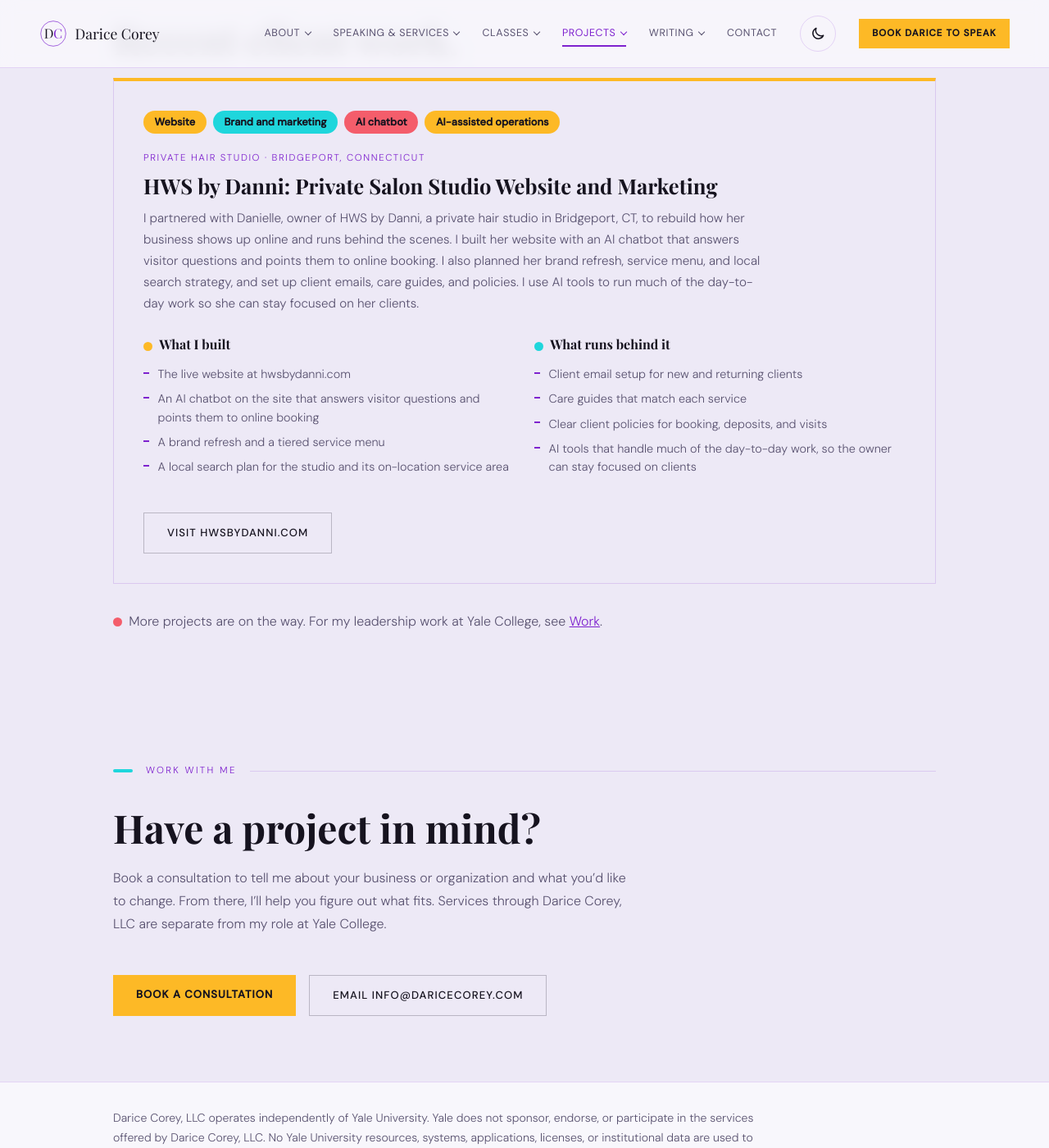
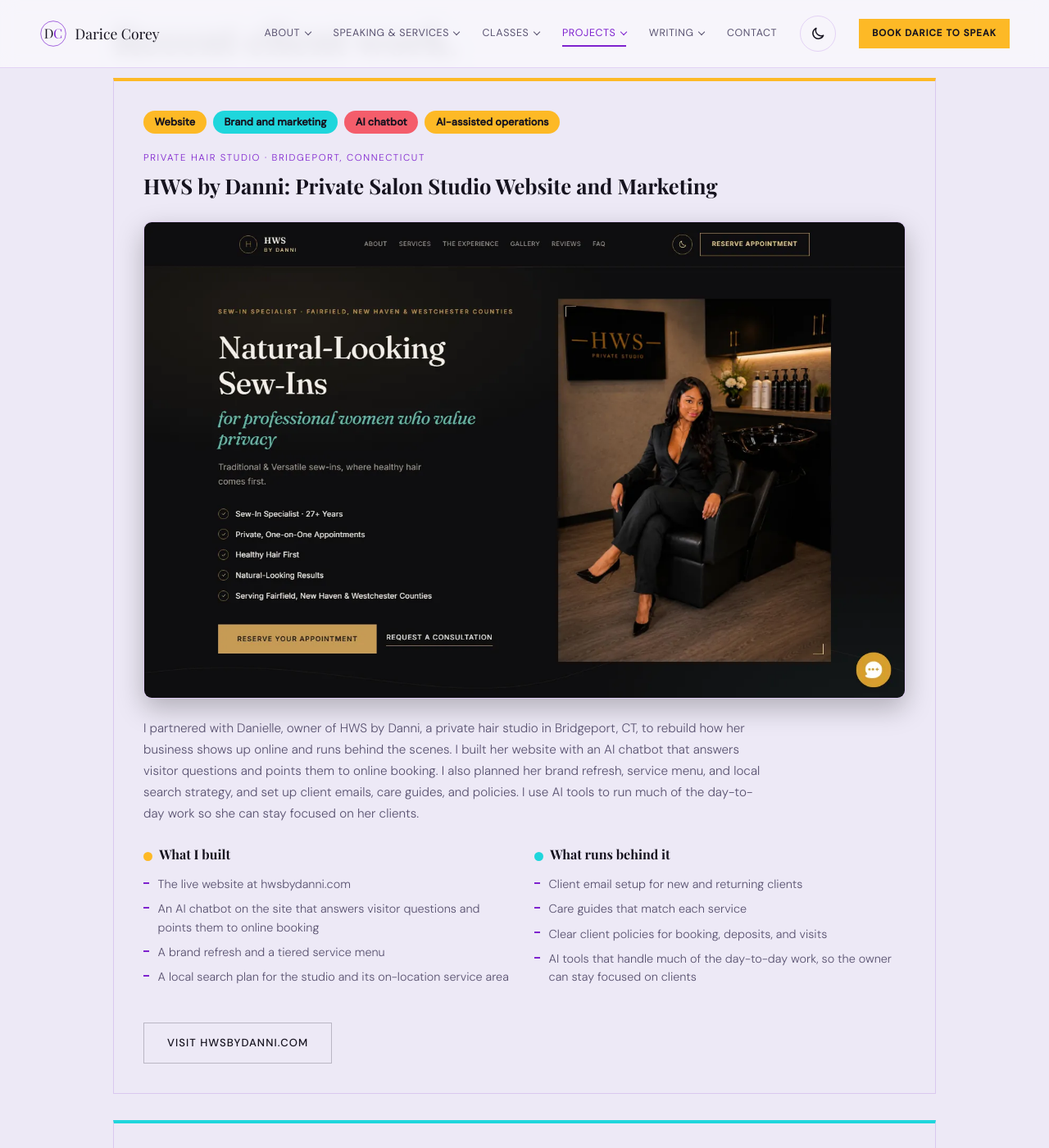
Before and after one commit to dcoreyrasm/dcoreyrasm.github.io, a Jekyll site: the page built from portfolio.html, in a window 1280 px wide and 1400 px high, scrolled down 823 px. Shown: the whole window at 82% size. Built offline with Jekyll 4.4.1, drawn with Linux system fonts in a browser that asks for light colours; some web fonts are replaced; some of the changed text lies outside the part shown.

Commit message:
Add site screenshots and Bleed Into Purpose project to portfolio
Adds homepage screenshots to the HWS by Danni card and a new project
card for Renée Bulwin's Bleed Into Purpose website and brand kit.

Co-Authored-By: Claude Opus 5.5 <noreply@anthropic.com>

```diff
--- a/portfolio.html
+++ b/portfolio.html
@@ -69,6 +69,9 @@
           </ul>
           <p class="portfolio-client">Private hair studio · Bridgeport, Connecticut</p>
           <h3 id="hws-heading">HWS by Danni: Private Salon Studio Website and Marketing</h3>
+          <figure class="portfolio-shot">
+            <img src="/images/portfolio/hwsbydanni-960.webp" srcset="/images/portfolio/hwsbydanni-960.webp 960w, /images/portfolio/hwsbydanni.webp 1440w" sizes="(max-width:900px) 100vw, 1000px" width="1440" height="900" loading="lazy" alt="The hwsbydanni.com home page: a dark, gold-accented layout with the headline Natural-Looking Sew-Ins, a Reserve Your Appointment button, a photo of the stylist in her private studio, and a chat button in the corner." />
+          </figure>
           <p>I partnered with Danielle, owner of HWS by Danni, a private hair studio in Bridgeport, CT, to rebuild how her business shows up online and runs behind the scenes. I built her website with an AI chatbot that answers visitor questions and points them to online booking. I also planned her brand refresh, service menu, and local search strategy, and set up client emails, care guides, and policies. I use AI tools to run much of the day-to-day work so she can stay focused on her clients.</p>
           <div class="portfolio-scope">
             <div>
@@ -91,6 +94,40 @@
             </div>
           </div>
           <a href="https://www.hwsbydanni.com" class="btn-ghost" target="_blank" rel="noopener noreferrer" aria-label="Visit hwsbydanni.com (opens in new tab)">Visit hwsbydanni.com</a>
+        </article>
+
+        <article class="portfolio-project service-card pop-card teal" aria-labelledby="bip-heading">
+          <ul class="pop-pills portfolio-tags" aria-label="Project type">
+            <li class="pop-pill teal">Website</li>
+            <li class="pop-pill rose">Brand kit</li>
+            <li class="pop-pill gold">Speaker booking</li>
+          </ul>
+          <p class="portfolio-client">Speaker and author</p>
+          <h3 id="bip-heading">Ren&eacute;e Bulwin, Bleed Into Purpose: Speaker and Author Website and Brand Kit</h3>
+          <figure class="portfolio-shot">
+            <img src="/images/portfolio/reneebulwin-960.webp" srcset="/images/portfolio/reneebulwin-960.webp 960w, /images/portfolio/reneebulwin.webp 1440w" sizes="(max-width:900px) 100vw, 1000px" width="1440" height="808" loading="lazy" alt="The reneebulwin.com home page: a soft beach-at-sunrise background with the headline What Was Buried Was Meant to Save Me, an About the Book button, and a Book a Talk button in the menu." />
+          </figure>
+          <p>I built the website for Ren&eacute;e Bulwin, a speaker and author who founded Bleed Into Purpose, a platform for breaking the silence around childhood trauma. The site gives people a calm, gentle place to learn her story, find her book, book her to speak, and find support. I also put together a brand kit so a designer, printer, or event organizer can match her look and voice.</p>
+          <div class="portfolio-scope">
+            <div>
+              <h4><span class="pop-dot teal" aria-hidden="true"></span>What I built</h4>
+              <ul>
+                <li>The live website at reneebulwin.com, on her own domain</li>
+                <li>Pages for her story, her speaking, her book, and support resources</li>
+                <li>A clear path to book a talk</li>
+                <li>Space ready for the workshops and Reiki sessions she is adding next</li>
+              </ul>
+            </div>
+            <div>
+              <h4><span class="pop-dot rose" aria-hidden="true"></span>What runs behind it</h4>
+              <ul>
+                <li>A brand kit with her colors, type, logos, buttons, and photo guidance</li>
+                <li>A voice guide with the lines she approved, in her own words</li>
+                <li>A support note on wellness pages that points to the 988 Suicide &amp; Crisis Lifeline</li>
+              </ul>
+            </div>
+          </div>
+          <a href="https://www.reneebulwin.com" class="btn-ghost" target="_blank" rel="noopener noreferrer" aria-label="Visit reneebulwin.com (opens in new tab)">Visit reneebulwin.com</a>
         </article>
 
         <p class="portfolio-more"><span class="pop-dot rose" aria-hidden="true"></span>More projects are on the way. For my leadership work at Yale College, see <a href="/work.html">Work</a>.</p>
--- a/styles.css
+++ b/styles.css
@@ -761,6 +761,9 @@ section.focus-section { background:linear-gradient(rgba(30,26,46,.86), rgba(45,3
 .portfolio-scope h4 { font-family:var(--serif); font-size:1rem; font-weight:700; color:var(--cream); margin-bottom:.75rem; }
 .portfolio-more { margin-top:2rem; color:var(--muted); line-height:1.7; }
 .portfolio-more a { color:var(--coral); }
+.portfolio-project + .portfolio-project { margin-top:2rem; }
+.portfolio-shot { margin:1rem 0 1.5rem; border:1px solid var(--line); border-radius:10px; overflow:hidden; box-shadow:0 12px 32px rgba(0,0,0,.25); }
+.portfolio-shot img { display:block; width:100%; height:auto; }
 @media (max-width:900px) {
   .portfolio-project { padding:1.5rem; }
   .portfolio-project h3 { font-size:1.3rem; }
```
Also changed, not shown: images/portfolio/hwsbydanni-960.webp (added), images/portfolio/hwsbydanni.webp (added), images/portfolio/reneebulwin-960.webp (added), images/portfolio/reneebulwin.webp (added).
